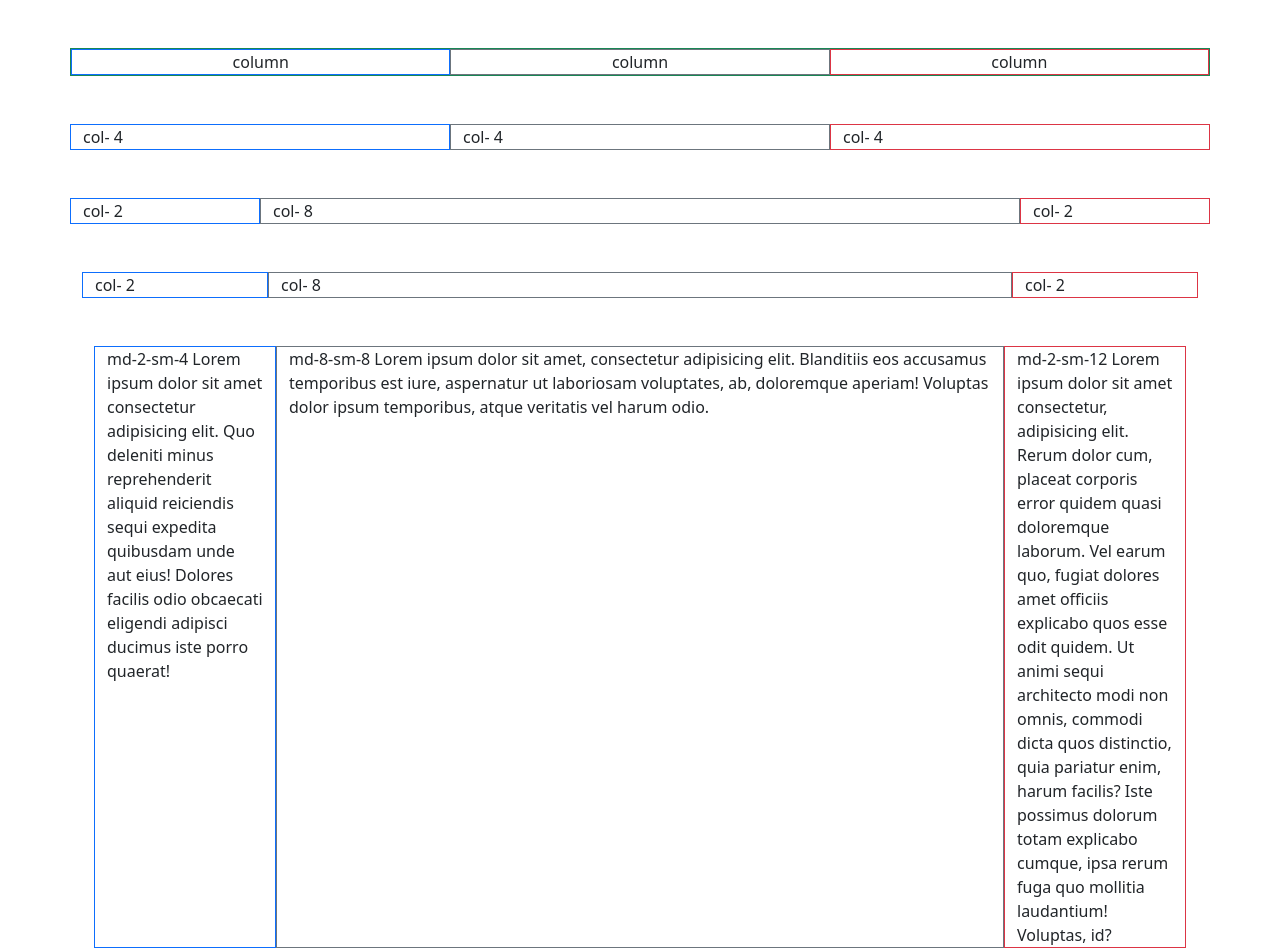
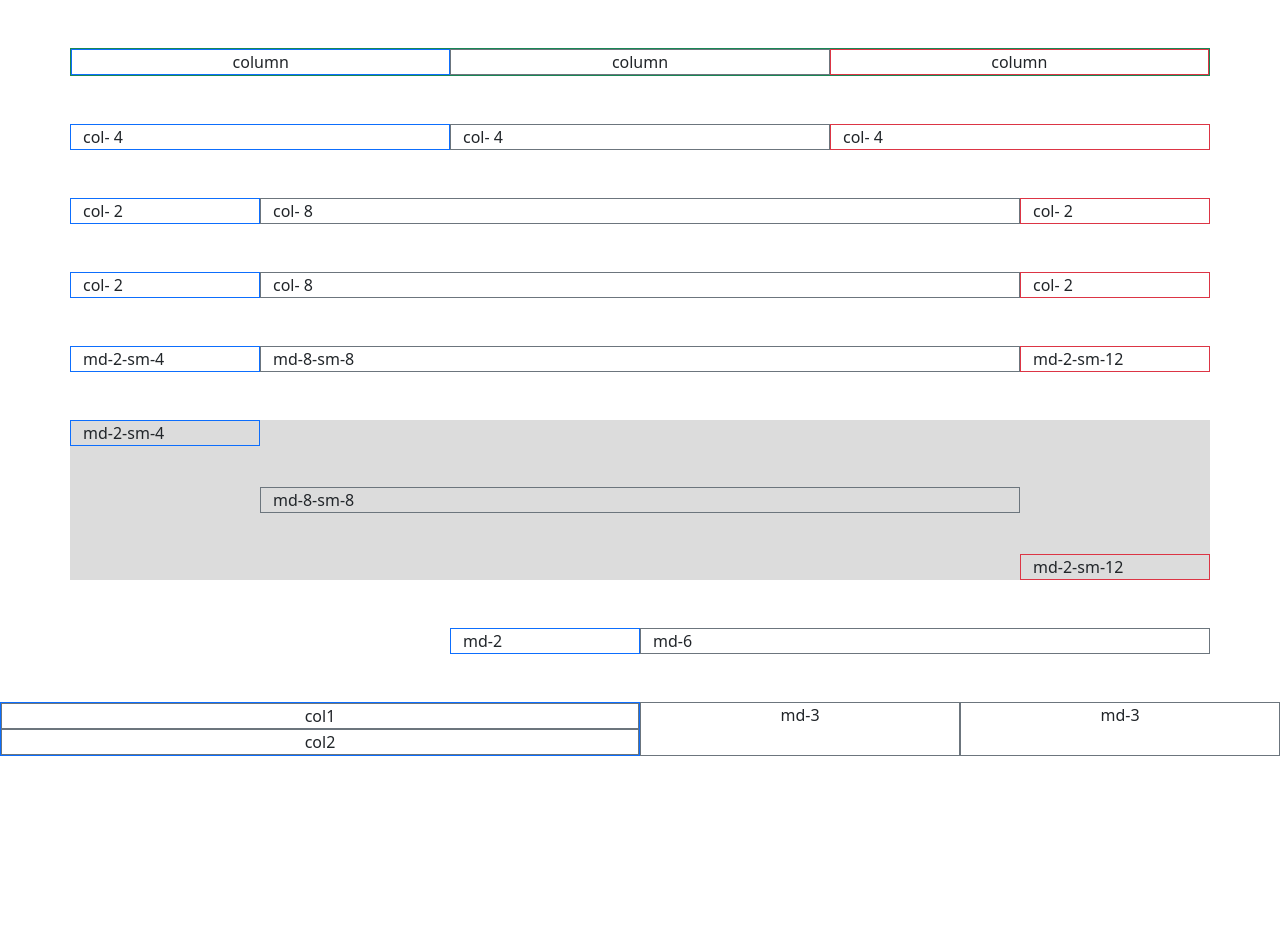
Before and after one commit to lesliegonzalez/bootstrap, a plain HTML site: page web7/CDN/index.html in a window 1280 px wide. After the commit the page ends 804 px from the top, so only its background shows below. Drawn offline with nearby package versions, Linux system fonts and the light colour scheme.

Commit message:
ci: grid complejo

```diff
--- a/web7/CDN/index.html
+++ b/web7/CDN/index.html
@@ -1,10 +1,11 @@
 <!doctype html>
-<html lang="en">
+<html lang="es">
   <head>
     <meta charset="utf-8">
     <meta name="viewport" content="width=device-width, initial-scale=1">
     <title>Bootstrap demo</title>
     <link href="https://cdn.jsdelivr.net/npm/bootstrap@5.2.1/dist/css/bootstrap.min.css" rel="stylesheet" integrity="sha384-iYQeCzEYFbKjA/T2uDLTpkwGzCiq6soy8tYaI1GyVh/UjpbCx/TYkiZhlZB6+fzT" crossorigin="anonymous">
+    <link rel="stylesheet" href="style.css">
   </head>
   <body>
     <!-- 3 columnas idénticas usando col -->
@@ -21,6 +22,8 @@
         <div class="col-4 border border-primary">col- 4</div>
         <div class="col-4 border border-secondary">col- 4</div>
         <div class="col-4 border border-danger">col- 4</div>
+      </div>
+    </div>
     <!-- 2 columnas idénticas y una desigual -->
     <div class="container texte-center my-5">
       <div class="row">
@@ -28,6 +31,7 @@
         <div class="col-8 border border-secondary">col- 8</div>
         <div class="col-2 border border-danger">col- 2</div>
       </div>
+    </div>
     <!-- 2 columnas idénticas y una desigual con breakpoints -->
     <div class="container texte-center my-5">
       <div class="row">
@@ -35,16 +39,43 @@
         <div class="col-md-8 border border-secondary">col- 8</div>
         <div class="col-md-2 border border-danger">col- 2</div>
       </div>
+    </div>
     <!-- 2 columnas idénticas y una desigual con 2 breakpoints -->
     <div class="container texte-center my-5">
       <div class="row">
-        <div class="col-md-2 col-sm-4 border border-primary">md-2-sm-4 Lorem ipsum dolor sit amet consectetur adipisicing elit. Quo deleniti minus reprehenderit aliquid reiciendis sequi expedita quibusdam unde aut eius! Dolores facilis odio obcaecati eligendi adipisci ducimus iste porro quaerat!</div>
-        <div class="col-md-8 col-sm-8 border border-secondary">md-8-sm-8 Lorem ipsum dolor sit amet, consectetur adipisicing elit. Blanditiis eos accusamus temporibus est iure, aspernatur ut laboriosam voluptates, ab, doloremque aperiam! Voluptas dolor ipsum temporibus, atque veritatis vel harum odio.
-        </div>
-        <div class="col-md-2 col-sm-12 border border-danger">md-2-sm-12 Lorem ipsum dolor sit amet consectetur, adipisicing elit. Rerum dolor cum, placeat corporis error quidem quasi doloremque laborum. Vel earum quo, fugiat dolores amet officiis explicabo quos esse odit quidem.
-        Ut animi sequi architecto modi non omnis, commodi dicta quos distinctio, quia pariatur enim, harum facilis? Iste possimus dolorum totam explicabo cumque, ipsa rerum fuga quo mollitia laudantium! Voluptas, id?</div>
+        <div class="col-md-2 col-sm-4 border border-primary">md-2-sm-4</div>
+        <div class="col-md-8 col-sm-8 border border-secondary">md-8-sm-8</div>
+        <div class="col-md-2 col-sm-12 border border-danger">md-2-sm-12</div>
       </div>
     </div>
+    <!-- 2 columnas idénticas y una desigual con 2 breakpoints y fila con min de altura -->
+    <div class="container texte-center my-5">
+      <div class="row altura-min">
+        <div class="col-md-2 col-sm-4 align-self-start border border-primary altura-col">md-2-sm-4</div>
+        <div class="col-md-8 col-sm-8 align-self-center border border-secondary altura-col">md-8-sm-8</div>
+        <div class="col-md-2 col-sm-12 align-self-end border border-danger altura-col">md-2-sm-12</div>
+      </div>
+    </div>
+    <!-- 2 columnas diferentes, con fila justificada -->
+    <div class="container texte-center my-5">
+      <div class="row justify-content-end">
+        <div class="col-md-2 border border-primary">md-2</div>
+        <div class="col-md-6 border border-secondary">md-6</div>
+      </div>
+    </div>
+    <!-- Grid complejo -->
+    <div class="container-fluid text-center my-5">
+      <div class="row">
+          <div class="col-md-6 border border-primary">
+          <div class="row">
+              <div class="col-md-12 border border-secondary">col1</div>
+              <div class="col-md-12 border border-secondary">col2</div>
+          </div>
+      </div>
+          <div class="col-md-3 border border-secondary">md-3</div>
+          <div class="col-md-3 border border-secondary">md-3</div>
+      </div>
+  </div>
 
 
     <script src="https://cdn.jsdelivr.net/npm/bootstrap@5.2.1/dist/js/bootstrap.bundle.min.js" integrity="sha384-u1OknCvxWvY5kfmNBILK2hRnQC3Pr17a+RTT6rIHI7NnikvbZlHgTPOOmMi466C8" crossorigin="anonymous"></script>
--- /dev/null
+++ b/web7/CDN/style.css
@@ -0,0 +1,8 @@
+.altura-min {
+    min-height: 10rem;
+    background: gainsboro;
+}
+
+.altura-col {
+    max-height: 5rem;
+}
```
